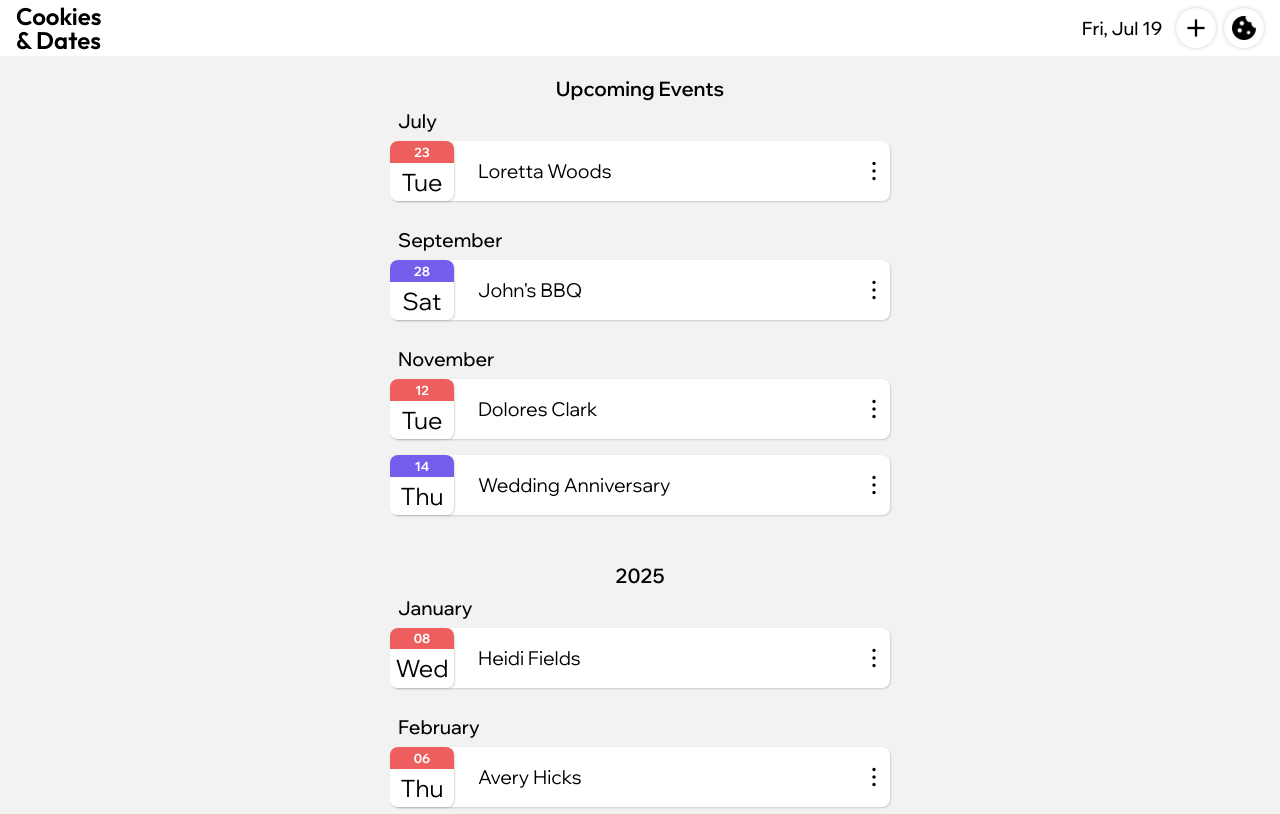
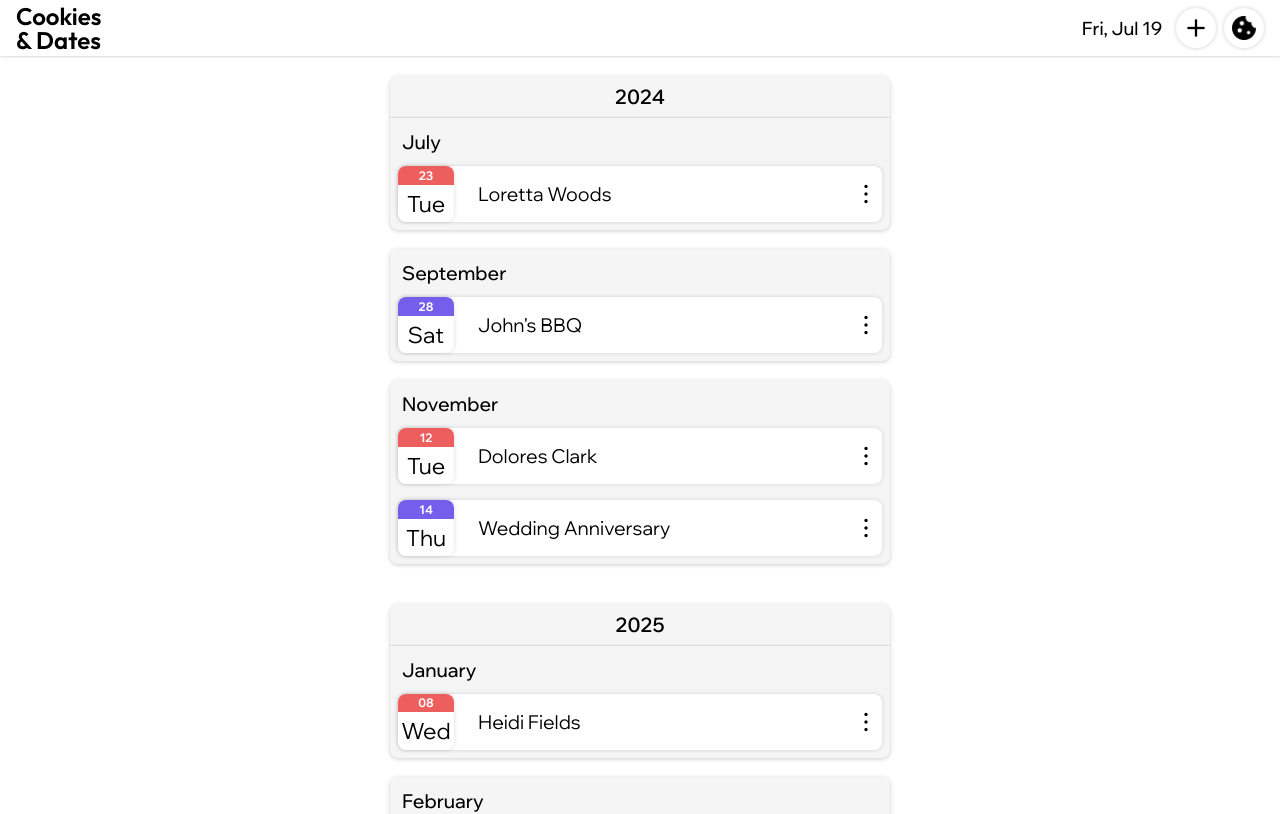
Before and after one commit to juanej88/cookies-dates, a React (Create React App) app: page / in a window 1280 px wide. Shown: the top 814 px of the page. Built offline with nearby package versions, Linux system fonts and the light colour scheme.

Commit message:
Style month events on Main

```diff
--- a/src/assets/styles/Footer.css
+++ b/src/assets/styles/Footer.css
@@ -1,5 +1,6 @@
 footer {
   background-color: hsl(0, 0%, 100%);
+  box-shadow: 0 -1px 2px 0 hsla(0, 0%, 0%, 15%);
   height: 3rem;
   padding: 0 1rem;
   font-size: 0.8rem;
--- a/src/assets/styles/Header.css
+++ b/src/assets/styles/Header.css
@@ -3,6 +3,7 @@ header {
   width: 100vw;
   background-color: hsla(0, 0%, 100%, 95%);
   backdrop-filter: blur(5px) grayscale(0.5);
+  box-shadow: 0 1px 2px 0 hsla(0, 0%, 0%, 15%);
   display: flex;
   justify-content: space-between;
   align-items: center;
--- a/src/assets/styles/Main.css
+++ b/src/assets/styles/Main.css
@@ -1,7 +1,6 @@
 main {
   min-height: calc(100vh - 3rem);
   padding-top: 3.5rem;
-  background-color: hsl(0, 0%, 95%);
 }
 
 .events-section {
@@ -12,70 +11,90 @@ main {
 }
 
 main h1 {
+  width: 90%;
+  max-width: 500px;
   font-size: 1.25rem;
   font-weight: 600;
-  position: sticky;
-  top: 1rem;
-  padding-bottom: 0.5rem;
+  /* position: sticky;
+  top: calc(3.5rem + 1px); */
+  padding: 0.5rem;
+  /* margin-bottom: 1.2rem; */
   display: flex;
   justify-content: center;
-  z-index: 25;
+  /* z-index: 25; */
+  background-color: hsl(0, 0%, 96%);
+  border-bottom: 1px solid hsl(0, 0%, 90%);
+  box-shadow: 0px 1px 4px 0 hsla(0, 0%, 0%, 20%);
+  border-radius: 0.5rem 0.5rem 0 0;
 }
 
 article.month-events {
-  padding-bottom: 1.2rem;
+  margin-bottom: 1.2rem;
+  padding: 0.75rem 0.5rem 0.5rem;
   width: 90%;
   max-width: 500px;
   display: flex;
   flex-direction: column;
+  background-color: hsl(0, 0%, 96%);
+  box-shadow: 0px 1px 4px 0 hsla(0, 0%, 0%, 20%);
+  border-radius: 0.5rem;
+}
+
+article.month-events:first-of-type {
+  /* padding-top: 0; */
+  border-radius: 0 0 0.5rem 0.5rem;
 }
 
 article.month-events > h2 {
   font-size: 1.2rem;
   font-weight: 500;
-  padding-left: 0.5rem;
+  padding-left: 0.25rem;
 }
 
 @media only screen and (min-width: 768px) {
-  article.month-events {
+  main h1, article.month-events {
     width: 60%;
   }
 }
 
 @media only screen and (min-width: 1024px) {
-  article.month-events {
+  main h1, article.month-events {
     width: 40%;
   }
 }
 
-aside.event-card {
+.event-card {
   cursor: pointer;
-  height: 3.75rem;
+  height: 3.5rem;
   width: 100%;
   background-color: hsl(0, 0%, 100%);
   border-radius: 8px;
-  box-shadow: 1px 1px 2px 0 hsla(0, 0%, 0%, 15%);
-  margin: 0.5rem 0 0.5rem 0;
+  box-shadow: 0 0 4px 0 hsla(0, 0%, 0%, 15%);
+  margin-top: 1rem;
   display: grid;
-  grid-template-columns: 4rem 5fr;
+  grid-template-columns: 3.5rem 5fr;
   column-gap: 1.5rem;
   align-items: center;
+}
+
+.event-card:first-of-type {
+  margin-top: 0.75rem;
 }
 
 .date-container {
   height: 100%;
   background-color: hsla(0, 0%, 100%);
-  box-shadow: 1px 1px 2px 0 hsla(0, 0%, 0%, 15%);
+  box-shadow: 0 0 4px 0 hsla(0, 0%, 0%, 15%);
   border-radius: 0.5rem;
   display: grid;
   grid-template-columns: 1fr;
-  grid-template-rows: 1fr 1.75fr;
+  grid-template-rows: 1fr 2fr;
   justify-content: center;
   align-items: center;
 }
 
 .date-container > p {
-  font-size: 0.8rem;
+  font-size: 0.75rem;
   font-weight: 700;
   text-align: center;
 }
@@ -98,7 +117,7 @@ aside.event-card {
 }
 
 .date-container > p:last-child {
-  font-size: 1.5rem;
+  font-size: 1.4rem;
   text-shadow: 1px 1px 2px 0 hsla(0, 0%, 0%, 100%);
   font-weight: 400;
 }
@@ -128,30 +147,19 @@ aside.event-card {
 
 #newEvent {
   opacity: 0;
-  border: 1px solid hsl(210, 60%, 35%);
-  animation: 2s ease-in showNewEvent forwards;
-  animation-delay: 0.10s;
+  animation: 0.2s ease-in showNewEvent forwards;
+  animation-delay: 0.1s;
 }
 
 @keyframes showNewEvent {
-  0% {
-    scale: 0.95;
+  from {
+    scale: 0.9;
     opacity: 0;
   }
 
-  10% {
+  to {
     scale: 1;
     opacity: 1;
-  }
-
-  90% {
-    border: 1px solid hsl(210, 60%, 35%);
-  }
-
-  100% {
-    scale: 1;
-    opacity: 1;
-    border: 1px solid hsl(210, 100%, 100%);
   }
 }
 
--- a/src/components/Main.jsx
+++ b/src/components/Main.jsx
@@ -63,11 +63,11 @@ const Main = props => {
     // -> I need to check the edge case when a user enters a birthday without a year
     // CHECK !!
 
-    const title = Number(year) === thisYear ? 'Upcoming Events' : year;
+    // const title = Number(year) === thisYear ? 'Upcoming Events' : year;
     const months = Object.keys(props.eventsObj[year]);
     return (
       <section key={year} className='events-section'>
-        <h1>{title}</h1>
+        <h1>{year}</h1>
         {getMonths(year, months)}
       </section>
     );
@@ -82,10 +82,10 @@ const Main = props => {
         // 36px is half of the newEvent height
         top: newEvent.offsetTop + 36 - (windowHeight / 2),
       });
-      // it removes the id newEvent after the animation has concluded (2.1s)  so the id can be used for future new events
+      // it removes the id newEvent after the animation has concluded (0.3s)  so the id can be reused for future new events
       const timeOutId = setTimeout(() => {
         newEvent.removeAttribute('id');
-      }, 2100);
+      }, 300);
 
       return () => clearTimeout(timeOutId);
     };
--- a/src/index.css
+++ b/src/index.css
@@ -10,6 +10,6 @@
 
 body {
   font-family: "Wix Madefor Display", sans-serif;
-  background-color: hsl(0, 0%, 95%);
+  /* background-color: hsl(0, 0%, 94%); */
   min-width: 400px;
 }
```
